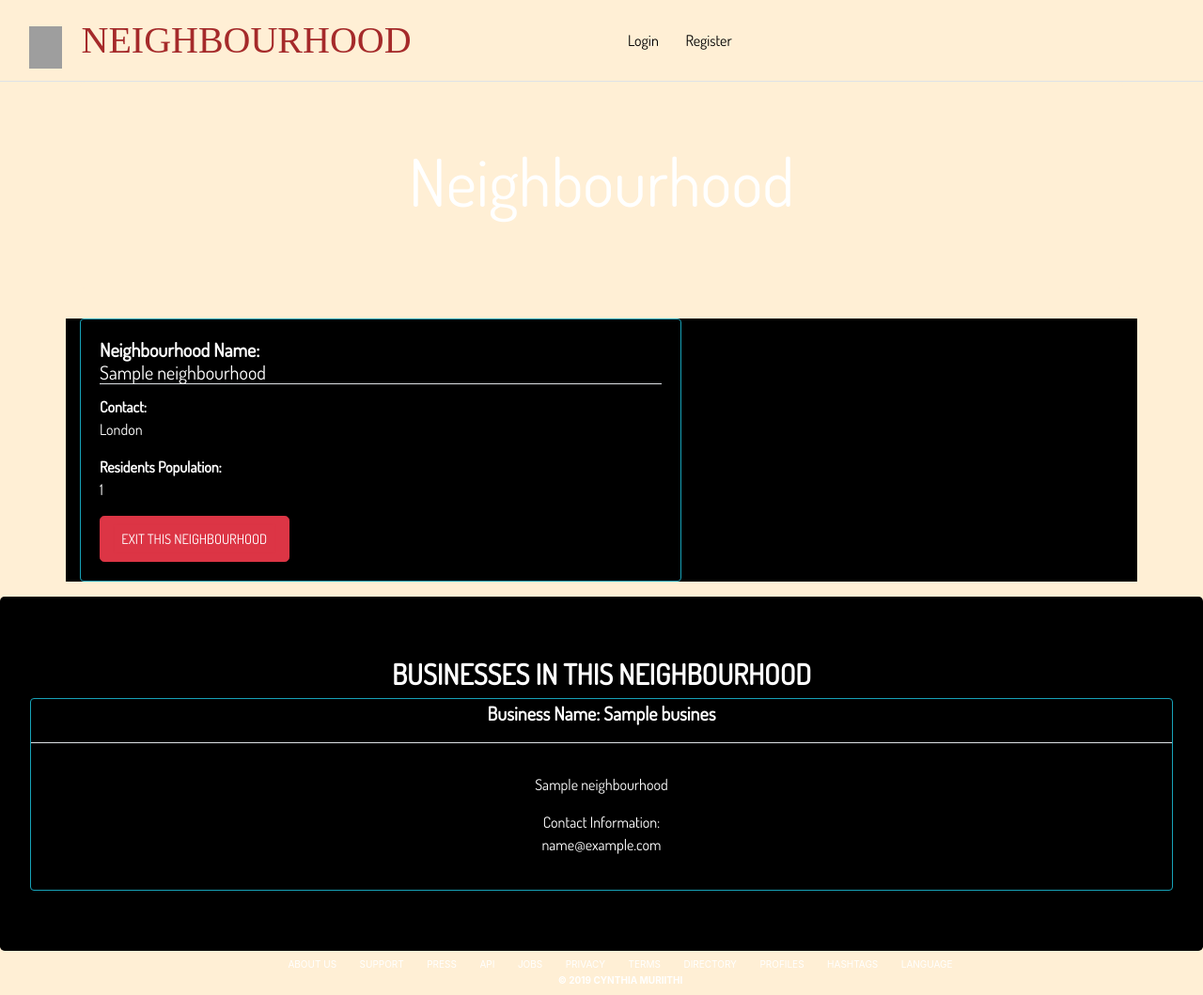
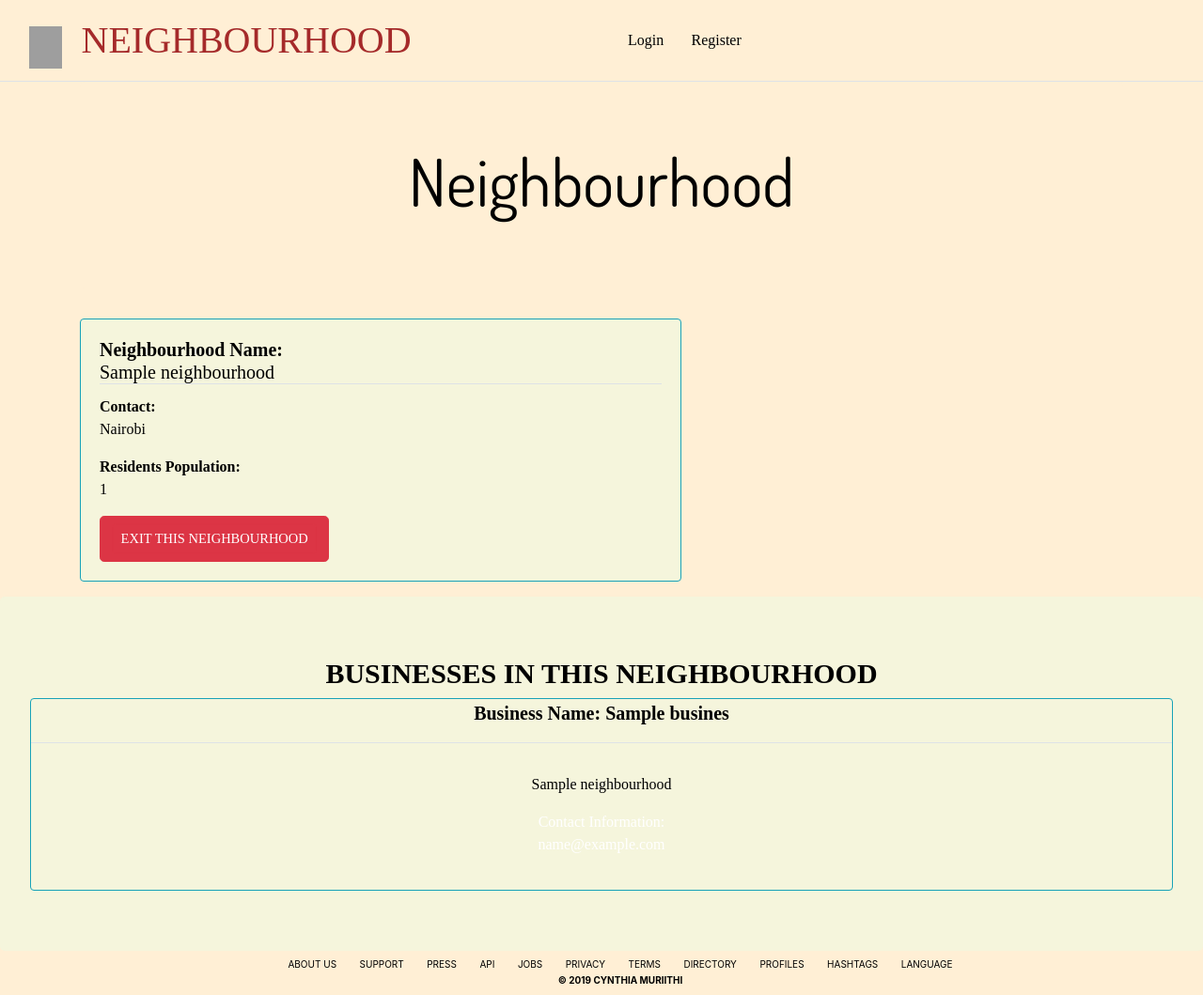
Before and after one commit to Cyci25/Neighbours, a Django app: page /neighbourhood/1 in a window 1280 px wide. Shown: the whole page at 94% size. Run offline with Django 3.2, Linux system fonts and the light colour scheme; tables that the repository leaves empty hold one stand-in row (values such as "Sample post"); some libraries are stand-ins or nearby versions; some web fonts are replaced; grey boxes are pictures that could not be loaded.

Commit message:
Working web

```diff
--- a/neighbourhoodapp/models.py
+++ b/neighbourhoodapp/models.py
@@ -83,16 +83,17 @@ class Image(models.Model):
 
 class Neighbourhood(models.Model):
     CITY_CHOICES = (
-        ('London', 'London'),
+        ('Nairobi', 'Nairobi'),
+        ('Kisumu', 'Kisumu'),
+        ('Meru', 'Meru'),
+        ('Isiolo', 'Isiolo'),
+        ('Mandera', 'Mandera'),
+        ('Paris', 'Paris'),
+        ('Wakanda', 'Wakanda'),
+        ('KItale', 'KItale'),
+        ('Mombasa', 'Mombasa'),
+        ('Kilifi', 'Kilifi'),
         ('Liverpool', 'Liverpool'),
-        ('Sheffield', 'Sheffield'),
-        ('Manchester', 'Manchester'),
-        ('Leeds', 'Leeds'),
-        ('Nottingham', 'Nottingham'),
-        ('Brighton', 'Brighton'),
-        ('Bristol', 'Bristol'),
-        ('Oxford', 'Oxford'),
-        ('Cambridge', 'Cambridge'),
 
     )
 
--- a/neighbourhoodapp/templates/navbar.html
+++ b/neighbourhoodapp/templates/navbar.html
@@ -18,10 +18,10 @@
       <form class="navbar-form" role="search" action="{% url 'search_businesses' %}" id="navBarSearchForm">
 
         <div class="input-group" id="searcharea">
-          <input type="text" style="font-family: 'Dosis', sans-serif;font-size:10px;" class="form-control mr-sm-4 w-auto"
+          <input type="text" style="font-family: 'Times New Roman', Times, serif;font-size:10px;" class="form-control mr-sm-4 w-auto"
             placeholder="Search Business" name="business">
           <div class="input-group-btn">
-            <button class="btn btn-outline-light my-1 my-sm-0" style="font-family: 'Dosis', sans-serif;font-size:10px;"
+            <button class="btn btn-success my-1 my-sm-0" style="font-family: 'Times New Roman', Times, serif;font-size:10px;"
               type="submit">Find</button>
           </div>
         </div>
@@ -29,30 +29,30 @@
       </form>
 
 
-      <li style="font-family: 'Dosis', sans-serif;font-size:13px;">
+      <li style="font-family: 'Times New Roman', Times, serif;font-size:13px;">
         <a style="color:black;" href="{% url 'individual_profile_page' user.id %}">Profile</a>
       </li>
-      <li style="font-family: 'Dosis', sans-serif; font-size:13px;">
+      <li style="font-family: 'Times New Roman', Times, serif; font-size:13px;">
         <a style="color:black;" href="{%url 'new_project'%}">Post News</a>
       </li>
-      <li style="font-family: 'Dosis', sans-serif;font-size:13px;">
+      <li style="font-family: 'Times New Roman', Times, serif;font-size:13px;">
         <a style="color:black;" href="{%url 'new_neighbourhood'%}">Create Neighbourhood</a>
       </li>
 
-      <li style="font-family: 'Dosis', sans-serif;font-size:13px;">
+      <li style="font-family: 'Times New Roman', Times, serif;font-size:13px;">
         <a style="color:black;" href="{%url 'new_business'%}">Create Business</a>
       </li>
 
-      <li style="font-family: 'Dosis', sans-serif;font-size:13px;">
+      <li style="font-family: 'Times New Roman', Times, serif;font-size:13px;">
         <a style="color:black;" href="/logout">Logout</a>
       </li>
 
       {% else %}
-      <li style="font-family: 'Dosis', sans-serif;font-size:13px;">
+      <li style="font-family: 'Times New Roman', Times, serif;font-size:13px;">
         <a style="color:black;" class='btn btn-default'style="color:black;" href="/accounts/login">Login</a>
       </li>
 
-      <li style="font-family: 'Dosis', sans-serif;font-size:13px;">
+      <li style="font-family: 'Times New Roman', Times, serif;font-size:13px;">
         <a style="color:black;" class='btn btn-default' style="color:black;" href="/accounts/register">Register</a>
       </li>
 
--- a/neighbourhoodapp/templates/neighbourhood.html
+++ b/neighbourhoodapp/templates/neighbourhood.html
@@ -3,27 +3,27 @@
 
 <div class="container">
   <div class="jumbotron text-center" style="background-color:papayawhip;">
-    <h1 class="h1" style="font-family: 'Dosis', cursive; color:white;font-size:70px;">Neighbourhood</h1>
+    <h1 class="h1" style="font-family: 'Dosis', cursive; color:black;font-size:70px;">Neighbourhood</h1>
 
   </div>
 </div>
 
-<div class="container" style="background-color:black;">
-  <div class="card mb-3 border border-info" style="width:40rem;background-color:black;">
+<div class="container" style="background-color:papayawhip;">
+  <div class="card mb-3 border border-info" style="width:40rem;background-color:beige;">
     <div class="card-body ">
 
-      <h5 class="card-title border-bottom" style="font-family: 'Dosis', sans-serif;color:white;"><strong>Neighbourhood Name:</strong>
+      <h5 class="card-title border-bottom" style="font-family: 'Times New Roman', Times, serif;color:black;"><strong>Neighbourhood Name:</strong>
         <br> {{neighbourhood.neighbourhood_name}}
       </h5>
-      <p class="card-text" style="font-family: 'Dosis', sans-serif;color:white;"><strong>Contact:</strong>
+      <p class="card-text" style="font-family: 'Times New Roman', Times, serif;color:black;"><strong>Contact:</strong>
         <br> {{neighbourhood.neighbourhood_location}}
       </p>
-         <p class="card-text" style="font-family: 'Dosis', sans-serif;color:white;"><strong>Residents Population:</strong>
+         <p class="card-text" style="font-family: 'Times New Roman', Times, serif;color:black;"><strong>Residents Population:</strong>
         <br> {{neighbourhood.population}}
       </p>
 
       <button class="btn btn-lg btn-danger"
-                      style="font-family:'Dosis', sans-serif; text-align:center;">
+                      style="font-family:'Times New Roman', Times, serif; text-align:center;">
                 <a href="{% url 'exit' neighbourhood.id %}" class="btn btn-sm btn-danger animated pulse loop">
               EXIT THIS NEIGHBOURHOOD</a> </button>
     </div>
@@ -32,20 +32,20 @@
   </div>
 
 
-<div class="jumbotron text-center mt-0 mb-0" style="background-color:black;font-family: 'Dosis', sans-serif;">
-  <h2 style="text-align:center;font-size:30px;color:WHITE;"><strong>BUSINESSES IN THIS NEIGHBOURHOOD</strong></h2>
-      <div class="card-deck d-flex" style="background-color:black;">
+<div class="jumbotron text-center mt-0 mb-0" style="background-color:beige;font-family: 'Times New Roman', Times, serif;">
+  <h2 style="text-align:center;font-size:30px;color:black;"><strong>BUSINESSES IN THIS NEIGHBOURHOOD</strong></h2>
+      <div class="card-deck d-flex" style="background-color:beige;">
          {% for business in neighbourhood.neighbourhoodbusiness.all %}
-        <div class="card w-33 border border-info" style="background-color:black;">
+        <div class="card w-33 border border-info" style="background-color:beige;">
             <div class="card-title border-bottom">
-              <p style="font-size:20px;colour:white"> <a href="{% url 'business' business.id %}"><strong>Business Name:</strong>
+              <p style="font-size:20px;color:black"> <a href="{% url 'business' business.id %}" style="color:black"><strong>Business Name:</strong>
 
                 <strong> {{business.business_name}}</strong> </a></p>
             </div>
             <div class="card-body border-info w-33">
 
-              <p style="color:white;">{{business.neighbourhood_id}} </p>
-              <p style="font-family: 'Dosis', sans-serif; text-align:center;color:white;"> Contact Information:
+              <p style="color:black;">{{business.neighbourhood_id}} </p>
+              <p style="font-family: 'Times New Roman', Times, serif; text-align:center;color:white;"> Contact Information:
                 <br>
                 {{ business.business_email_address}}
               </p>
--- a/neighbourhoodapp/templates/registration/edit_profile.html
+++ b/neighbourhoodapp/templates/registration/edit_profile.html
@@ -17,7 +17,7 @@
 </head>
 
 <body>
-<div class="container" style="background-color:papayawhip; color:black;font-family: 'Dosis', sans-serif; align-content: center">
+<div class="container" style="background-color:papayawhip; color:black;font-family: 'Times New Roman', Times, serif; align-content: center">
 
      <div class="row" >
 
--- a/neighbourhoodapp/templates/registration/new_business.html
+++ b/neighbourhoodapp/templates/registration/new_business.html
@@ -18,12 +18,12 @@
 </head>
 
 <body>
-<div class="container" style="background-color:papayawhip ; color:black;font-family: 'Dosis', sans-serif;">
+<div class="container" style="background-color:papayawhip ; color:black;font-family: 'Times New Roman', Times, serif;">
 
      <div class="row">
 
 
-  <form  action="{%url 'new_business'%}" method="post" style="font-family: 'Dosis', sans-serif;" enctype="multipart/form-data">
+  <form  action="{%url 'new_business'%}" method="post" style="font-family: 'Times New Roman', Times, serif;" enctype="multipart/form-data">
     {%csrf_token%}
 
     {% bootstrap_form form%}
--- a/neighbourhoodapp/templates/registration/new_project.html
+++ b/neighbourhoodapp/templates/registration/new_project.html
@@ -18,14 +18,14 @@
 </head>
 
 <body>
-<div class="container" style="background-color:black; color:white;font-family: 'Dosis', sans-serif;">
+<div class="container" style="background-color:black; color:white;font-family: 'Times New Roman', Times, serif;">
 
      <div class="row">
          <div class="col-md-12">
 
 
 
-  <form  action="{%url 'new_project'%}" method="post" style="font-family: 'Dosis', sans-serif;" enctype="multipart/form-data">
+  <form  action="{%url 'new_project'%}" method="post" style="font-family: 'Times New Roman', Times, serif;" enctype="multipart/form-data">
     {%csrf_token%}
 
     {% bootstrap_form form%}
--- a/static/css/styles.css
+++ b/static/css/styles.css
@@ -53,61 +53,8 @@ button a {
     max-height: 55%;
 }
 
-
-.carousel-inner,.carousel,.carousel-item,.container,.fill {
-    height:auto;
-
-    width:100%;
-    background-position:center center;
-    background-size:cover;
-}
 .slide-wrapper{display:inline;}
 .slide-wrapper .container{padding:0;}
-
-
-/*------------------------------ vertical bootstrap slider----------------------------*/
-
-.carousel-inner> .carousel-item.carousel-item-next ,
-.carousel-inner > .carousel-item.active.carousel-item-right{
-    transform: translate3d(0, 100%, 0); -webkit-transform: translate3d(0, 100%, 0); -ms-transform: translate3d(0, 100%, 0); -moz-transform: translate3d(0, 100%, 0); -o-transform: translate3d(0, 100%, 0);  top: 0;
-
-}
-.carousel-inner > .carousel-item.carousel-item-prev ,
-.carousel-inner > .carousel-item.active.carousel-item-left{
-    transform: translate3d(0,-100%, 0); -webkit-transform: translate3d(0,-100%, 0);  -moz-transform: translate3d(0,-100%, 0);-ms-transform: translate3d(0,-100%, 0); -o-transform: translate3d(0,-100%, 0); top: 0;
-
-}
-.carousel-inner > .carousel-item.next.carousel-item-left ,
-.carousel-inner > .carousel-item.carousel-item-prev.carousel-item-right ,
-.carousel-inner > .carousel-item.active{
-    transform:translate3d(0,0,0); -webkit-transform:translate3d(0,0,0);-ms-transform:translate3d(0,0,0);; -moz-transform:translate3d(0,0,0); -o-transform:translate3d(0,0,0); top:0;
-
-}
-
-/*------------------------------- vertical carousel indicators ------------------------------*/
-.carousel-indicators{
-    position:absolute;
-    top:0;
-    bottom:0;
-    margin:auto;
-    height:20px;
-    right:10px; left:auto;
-    width:auto;
-    -webkit-transform: rotate(90deg);
-    -moz-transform: rotate(90deg);
-    -ms-transform: rotate(90deg);
-    -o-transform: rotate(90deg);
-    transform: rotate(90deg);
-}
-.carousel-indicators li{
-    display:block; margin-bottom:5px; border:10px solid #00a199;
-
-}
-.carousel-indicators li.active{
-    margin-bottom:5px; background:#00a199;
-
-}
-
 
 .loop {
 animation-iteration-count:infinite !important;
@@ -129,10 +76,7 @@ margin:0!important;
 height: 1500px! important;
 }
 
-#container2{
-
-}
 
 #footer1 {
-color:white;
+color:black;
 }
```
Also changed, not shown: neighbourhoodapp/templates/business.html (+5 -5 lines), neighbourhoodapp/templates/image.html (+4 -4 lines), neighbourhoodapp/templates/index.html (+14 -10 lines), neighbourhoodapp/templates/registration/login.html (+7 -7 lines), neighbourhoodapp/templates/registration/user_image_list.html (+6 -6 lines).
